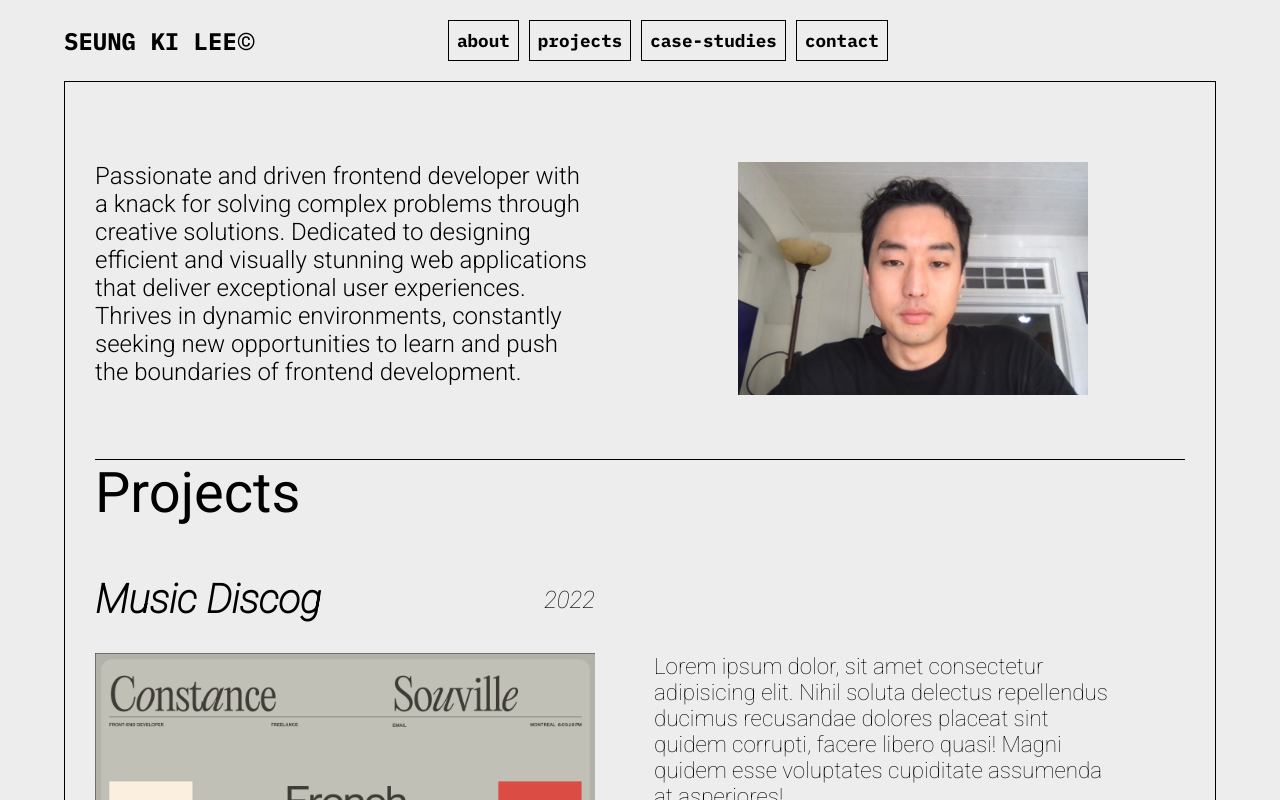
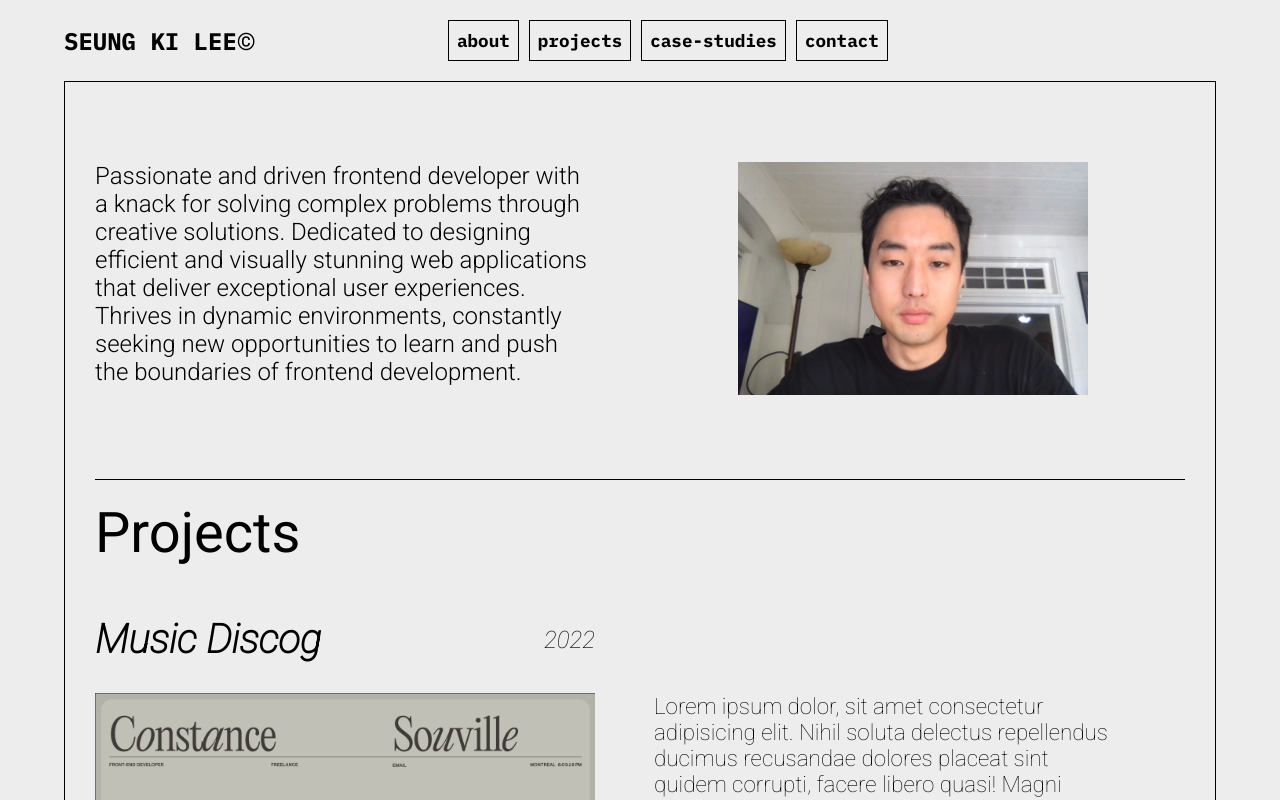
Before and after one commit to stvnlee890/Portfolio2.1, a React (Vite) app: page / in a window 1280 px wide. Shown: the top 800 px of the page. Built offline with nearby package versions, Linux system fonts and the light colour scheme.

Commit message:
Adjust margin for better layout

```diff
--- a/src/components/about/about.css
+++ b/src/components/about/about.css
@@ -1,7 +1,7 @@
 .about-container {
     display: grid;
     grid-template-columns: 1fr 1fr;
-    margin: 50px 0 60px 0;
+    margin: 50px 0 80px 0;
     opacity: 0;
 }
 
--- a/src/components/projects/projects.css
+++ b/src/components/projects/projects.css
@@ -1,5 +1,6 @@
 .projects-header {
   overflow: hidden;
+  margin: 20px 0 0 0;
 }
 
 .projects-header > h1 {
```
